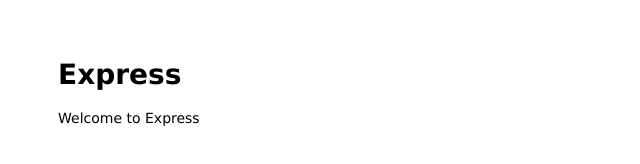
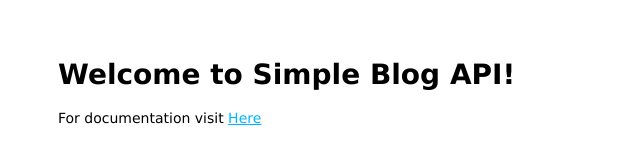
Before and after one commit to Syakhisk/simple-blog-api, a website: page public/index.html in a window 1280 px wide. Shown: the whole page, without its empty margins (0-640 px from the left). Drawn offline with Linux system fonts and the light colour scheme.

Commit message:
Menambahkan link dokumentasi

```diff
--- a/public/index.html
+++ b/public/index.html
@@ -1,13 +1,18 @@
 <html>
+	<head>
+		<title>Express</title>
+		<link rel="stylesheet" href="/stylesheets/style.css" />
+	</head>
 
-<head>
-  <title>Express</title>
-  <link rel="stylesheet" href="/stylesheets/style.css">
-</head>
+	<body>
+		<h1>Welcome to Simple Blog API!</h1>
+		<p>
+			For documentation visit
+			<a href="https://documenter.getpostman.com/view/12529802/TzRSgSu1"
+				>Here</a
+			>
+		</p>
 
-<body>
-  <h1>Express</h1>
-  <p>Welcome to Express</p>
-</body>
-
+		<p></p>
+	</body>
 </html>
```
